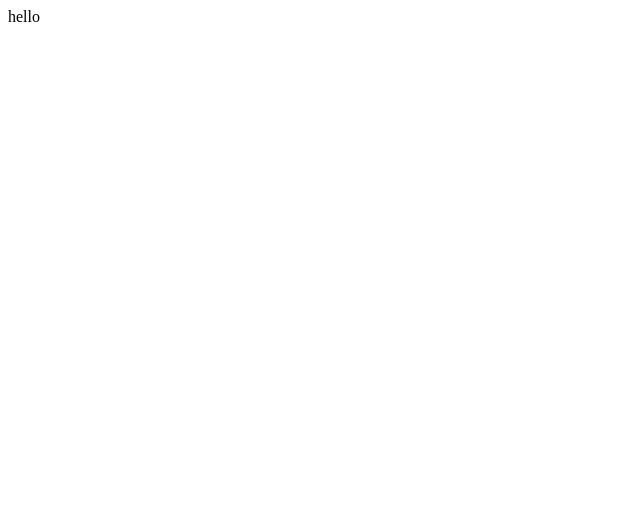
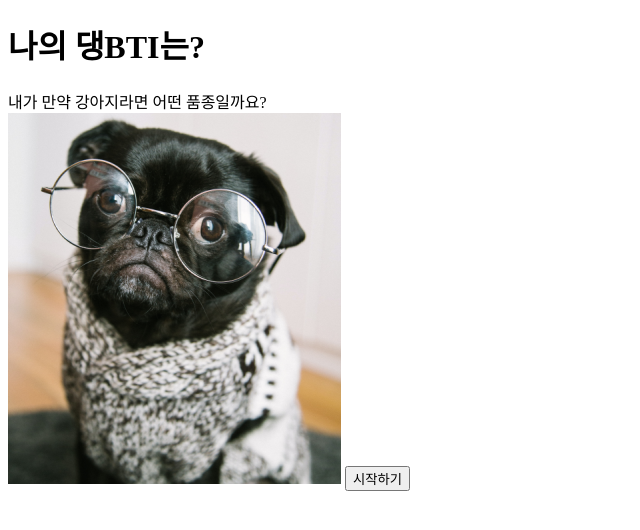
Before and after one commit to softBUD/mbti, a website: page src/index.html in a window 1280 px wide. Shown: the whole page, without its empty margins (0-640 px from the left). Drawn offline with Linux system fonts and the light colour scheme.

Commit message:
1123 index페이지작업

```diff
--- a/src/index.html
+++ b/src/index.html
@@ -1,5 +1,5 @@
 <!DOCTYPE html>
-<html lang="en">
+<html lang="kr">
 <head>
     <meta charset="UTF-8">
     <meta http-equiv="X-UA-Compatible" content="IE=edge">
@@ -7,6 +7,9 @@
     <title>mbti</title>
 </head>
 <body>
-    hello
+    <h1>나의 댕BTI는?</h1>
+    <div>내가 만약 강아지라면 어떤 품종일까요?</div>
+    <img src="./images/dogbti.png" alt="">
+    <button type="button" onclick="location.href='/question'">시작하기</button>
 </body>
 </html>
```
Also changed, not shown: src/images/dogbti.png (added).
